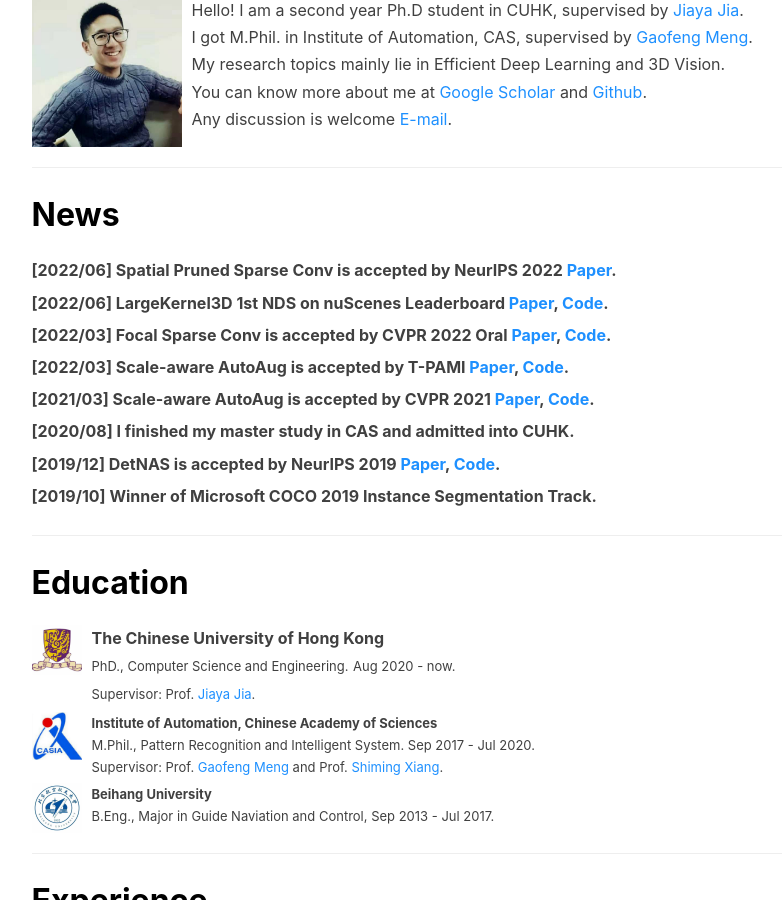
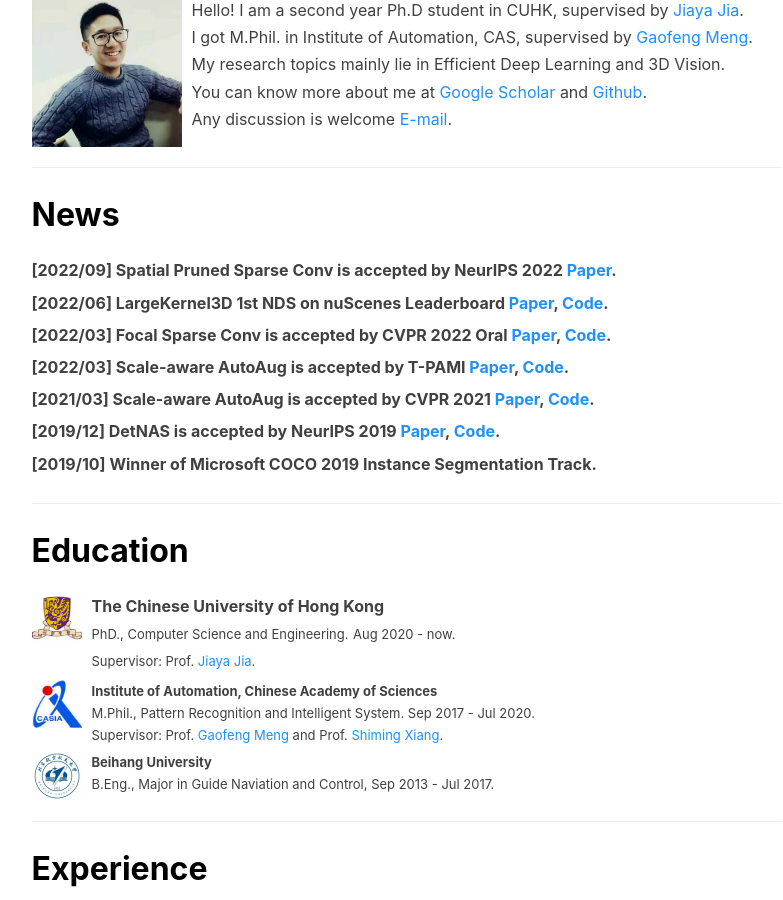
Before and after one commit to yukang2017/yukang2017.github.io, a Jekyll site: the page built from index.html, in a window 1280 px wide and 900 px high, scrolled down 421 px. Shown: the whole window, without its empty margins (136-919 px from the left). Built offline with Jekyll 4.4.1, drawn with Linux system fonts in a browser that asks for light colours; nearby versions of some CDN libraries; the list of posts is cut into pages by our own code; comment, search, counter and statistics services are not loaded.

Commit message:
Update index.html

```diff
--- a/index.html
+++ b/index.html
@@ -37,7 +37,7 @@
 			<div class="media-body">
 				<p class="media-heading">
 				<strong>
-					[2022/06] Spatial Pruned Sparse Conv is accepted by NeurIPS 2022 <a target="_blank"
+					[2022/09] Spatial Pruned Sparse Conv is accepted by NeurIPS 2022 <a target="_blank"
 					   href="https://arxiv.org/abs/2209.14201"><font color="DodgerBlue">Paper</font></a>.
 				 </strong>
 				</p>
@@ -67,11 +67,6 @@
 					[2021/03] Scale-aware AutoAug is accepted by CVPR 2021 <a target="_blank"
 					   href="https://arxiv.org/abs/2103.17220"><font color="DodgerBlue">Paper</font></a>, <a target="_blank"
 					   href="https://github.com/dvlab-research/SA-AutoAug"><font color="DodgerBlue">Code</font></a>.
-				 </strong>
-				</p>
-				<p class="media-heading">
-					<strong>
-					[2020/08] I finished my master study in CAS and admitted into CUHK.
 				 </strong>
 				</p>
 				<p class="media-heading">
```
